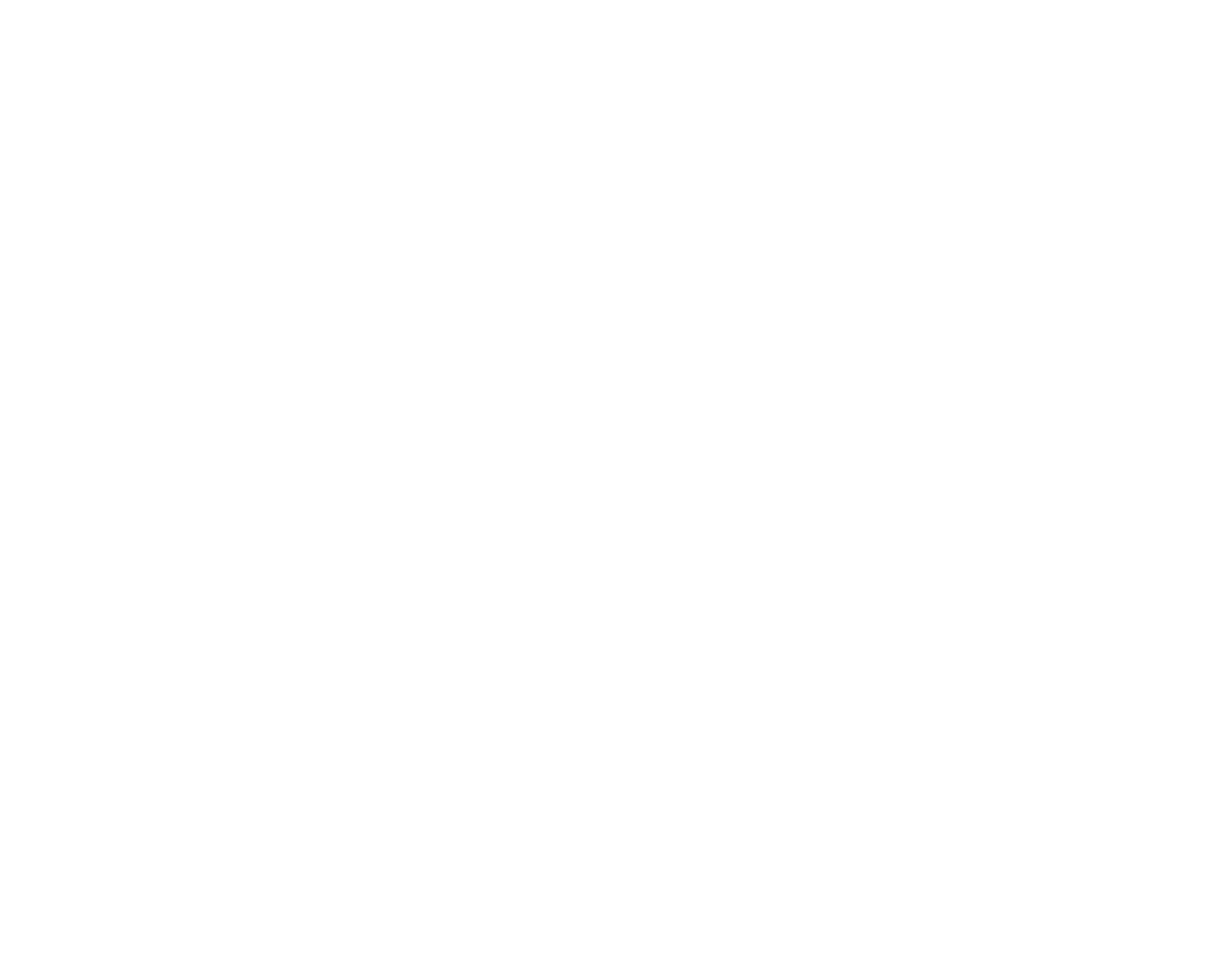
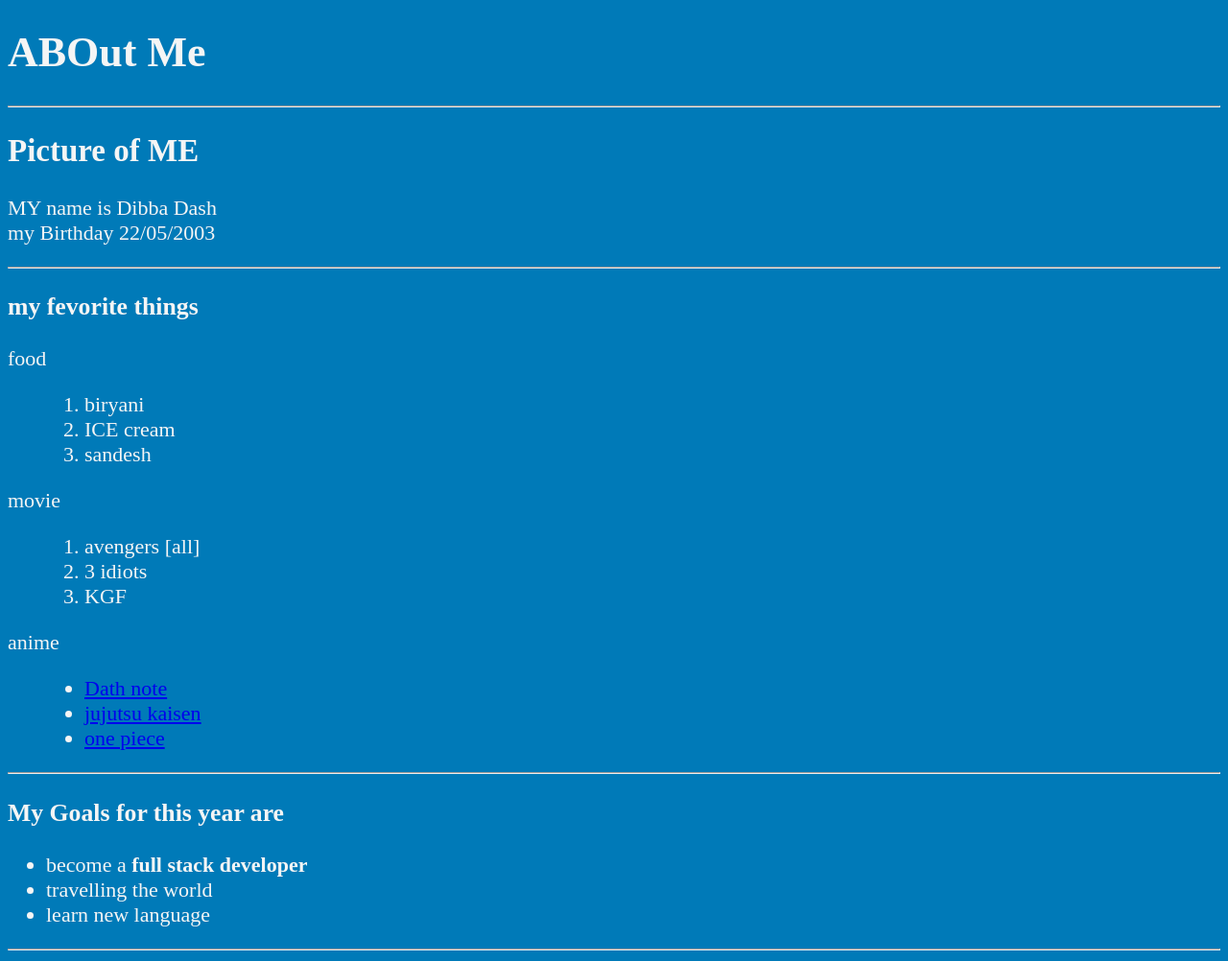
Before and after one commit to dibba-arnob/html, a plain HTML site: page 01_lesson/01_lesson/aboutme.html in a window 1280 px wide. Shown: the whole page at 96% size. Before the commit the page ends 800 px from the top, so only its background shows below. Drawn offline with Linux system fonts and the light colour scheme.

Commit message:
aboutme.html

```diff
--- a/01_lesson/01_lesson/aboutme.html
+++ b/01_lesson/01_lesson/aboutme.html
@@ -0,0 +1,55 @@
+<!DOCTYPE html>
+<html ;lang="en">
+    <head>
+        <meta charset="UTF-8">
+        <title>about me </title>
+
+        <link rel="stylesheet" href="main.css">
+    </head>
+    <body>
+        <h1> ABOut Me</h1>
+        <hr>
+        <h2>Picture of ME </h2>
+        <p>MY name is Dibba Dash <br>
+            my Birthday 22/05/2003
+        </p>
+        <hr>
+        <h3>my fevorite things </h3>
+
+        <dl>
+            <dt>food</dt>
+            <dd>
+                <ol>
+                    <li>biryani</li>
+                    <li>ICE cream</li>
+                    <li>sandesh</li>
+                </ol>
+            </dd>
+            <dt>movie</dt>
+            <dd>
+                <ol>
+                    <li>avengers [all]</li>
+                    <li>3 idiots</li>
+                    <li>KGF</li>
+                </ol>
+            </dd>
+            <dt>anime</dt>
+            <dd>
+                <ul>
+                    <li><a href="https://aniwave.to/watch/death-note.z02/ep-1">Dath note</a></li>
+                    <li><a href="https://aniwave.to/watch/jujutsu-kaisen.32n8/ep-1">jujutsu kaisen</a></li>
+                    <li><a href="https://aniwave.to/watch/one-piece.ov8/ep-1088">one piece</a></li>
+
+                </ul>
+            </dd>
+        </dl>
+        <hr>
+        <h3>My Goals for this year are </h3>
+        <ul>
+            <li>become a <strong>full stack developer</strong> </li>
+            <li>travelling the world </li>
+            <li>learn new language</li>
+        </ul>
+        <hr>
+    </body>
+</html>
--- a/01_lesson/01_lesson/main.css
+++ b/01_lesson/01_lesson/main.css
@@ -3,6 +3,6 @@ html{
 }
 
 body {
-    background-color: #333;
+    background-color: #007ab8;
     color: whitesmoke;
 }
```
Also changed, not shown: 01_lesson/01_lesson/me.jpg (added).
